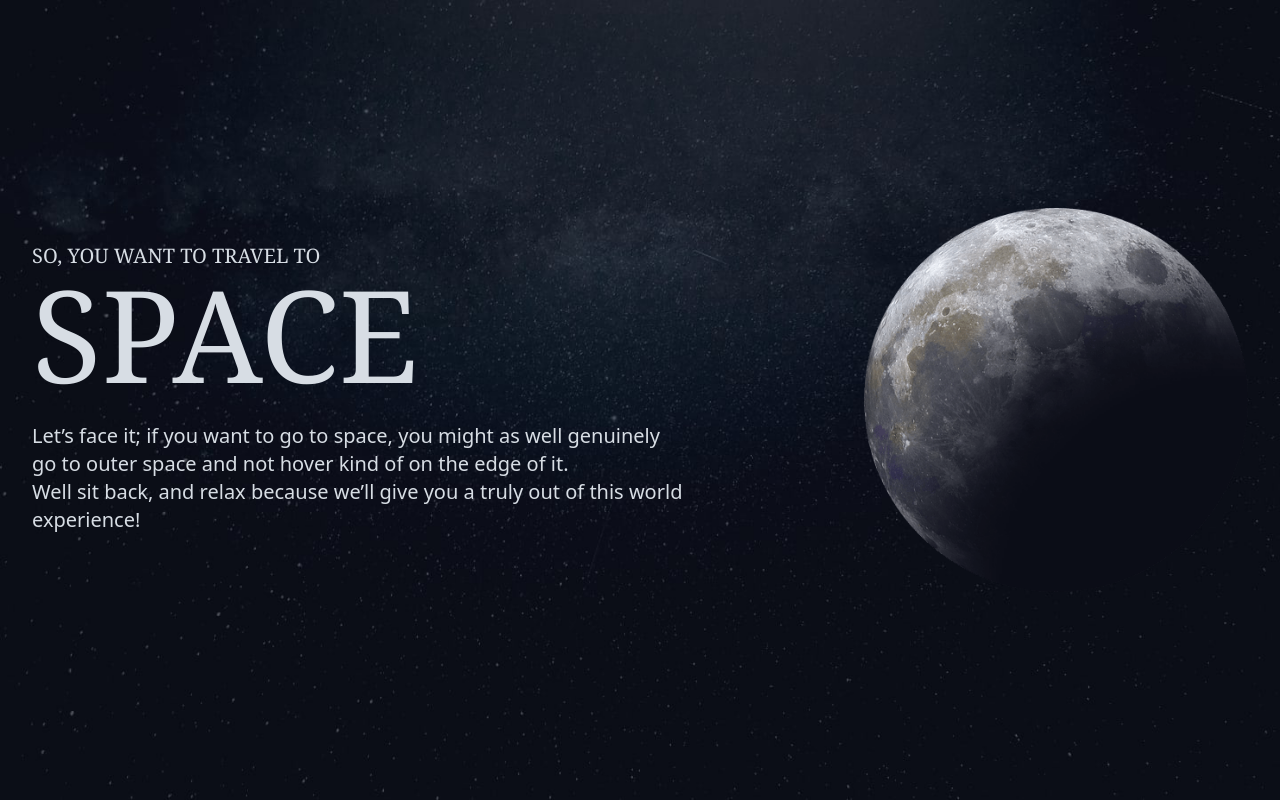
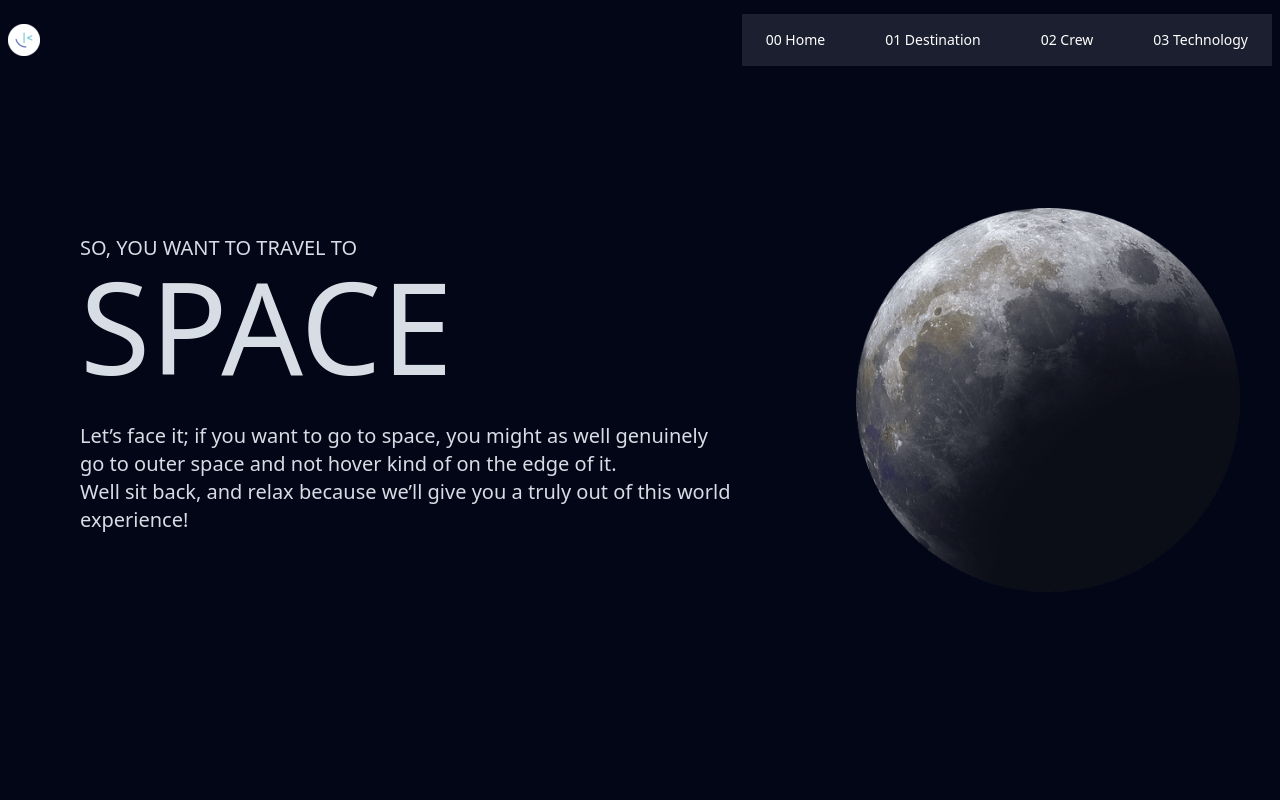
Before and after one commit to symadev/Space-Webpage, a plain HTML site: page index.html in a window 1280 px wide. Drawn offline with nearby package versions, Linux system fonts and the light colour scheme.

Commit message:
complete the webpage

```diff
--- a/index.html
+++ b/index.html
@@ -1,14 +1,15 @@
+
 <!DOCTYPE html>
 <html lang="en">
 <head>
     <meta charset="UTF-8">
     <meta name="viewport" content="width=device-width, initial-scale=1.0">
-    <title>Document</title>
+    <title>Responsive Space Travel</title>
     <link href="https://cdn.jsdelivr.net/npm/daisyui@latest/dist/full.min.css" rel="stylesheet" type="text/css" />
     <script src="https://cdn.tailwindcss.com"></script>
     <link rel="stylesheet" href="https://cdnjs.cloudflare.com/ajax/libs/font-awesome/6.4.2/css/all.min.css">
+    <link rel="stylesheet" href="styles/styles.css">
     <style>
-        /* Reset and Base Styles */
         * {
             margin: 0;
             padding: 0;
@@ -16,25 +17,54 @@
         }
     </style>
 </head>
-<body>
 
+<body class="bg-slate-950 text-white">
+    <main>
+        <div class="hero min-h-screen bg-cover bg-center">
 
-</nav>
-    <main>
-        <div
-            class="hero min-h-screen"
-            style="background-image: url('/images/background-destination-desktop.jpg');">
-            <div class="hero-content text-neutral-content">
-                <div class="max-w-auto">
+            <!-- Responsive Navbar -->
+            <nav class="absolute top-0 left-0 w-full h-20">
+                <div class="navbar text-white h-full flex justify-between items-center">
+                    <div class="flex-1">
+                        <a class="text-xl font-bold"><img src="images/favicon-32x32.png" alt=""></a>
+                    </div>
+
+                    <div class="hidden md:flex">
+                        <ul class="menu menu-horizontal px-2 bg-white bg-opacity-10 flex items-center gap-x-7">
+                            <li><a> 00 Home</a></li>
+                            <li><a> 01 Destination</a></li>
+                            <li><a> 02 Crew</a></li>
+                            <li><a> 03 Technology</a></li>
+                        </ul>
+                    </div>
+                    <div class="md:hidden">
+                        <button id="menu-btn" class="text-white text-2xl">
+                            <i class="fas fa-bars"></i>
+                        </button>
+                    </div>
+                </div>
+
+                <!-- Mobile Menu -->
+                <div id="mobile-menu" class="hidden absolute top-16 left-0 w-full bg-black bg-opacity-90 text-white">
+                    <ul class="flex flex-col items-center py-4 space-y-4">
+                        <li><a href="#">00 Home</a></li>
+                        <li><a href="#">01 Destination</a></li>
+                        <li><a href="#">02 Crew</a></li>
+                        <li><a href="#">03 Technology</a></li>
+                    </ul>
+                </div>
+            </nav>
+
+            <!-- Hero Content -->
+            <div class="hero-content text-neutral-content px-6">
+                <div class="max-w-auto text-center md:text-left">
                     <div class="hero mx-auto">
-                        <div class="hero-content flex-col lg:flex-row-reverse gap-x-28">
-                            <img
-                                src="images/image-moon.png"
-                                class="max-w-full sm:max-w-sm rounded-lg" />
-                            <div>
-                                <h4 class="text-xl font-serif font-light text-center sm:text-left">SO, YOU WANT TO TRAVEL TO</h4>
-                                <h1 class="text-4xl sm:text-9xl font-serif font-light text-center sm:text-left">SPACE</h1>
-                                <p class="py-6 text-lg sm:text-xl font-thin text-center sm:text-left">
+                        <div class="hero-content flex-col lg:flex-row-reverse gap-x-10">
+                            <img src="images/image-moon.png" class="max-w-full sm:max-w-sm rounded-lg mx-auto" />
+                            <div class="p-10">
+                                <h4 class="text-xl  font-thin text-center sm:text-left">SO, YOU WANT TO TRAVEL TO</h4>
+                                <h1 class="text-5xl sm:text-9xl font-bold font-light text-center sm:text-left">SPACE</h1>
+                                <p class="py-8 text-lg sm:text-xl font-thin text-center sm:text-left">
                                     Let’s face it; if you want to go to space, you might as well genuinely<br> go to outer space and not hover kind of on the edge of it.<br> Well sit back, and relax because we’ll give you a truly out of this world experience!
                                 </p>
                             </div>
@@ -42,7 +72,14 @@
                     </div>
                 </div>
             </div>
+
         </div>
     </main>
+
+    <script>
+        document.getElementById("menu-btn").addEventListener("click", function () {
+            document.getElementById("mobile-menu").classList.toggle("hidden");
+        });
+    </script>
 </body>
 </html>
```
